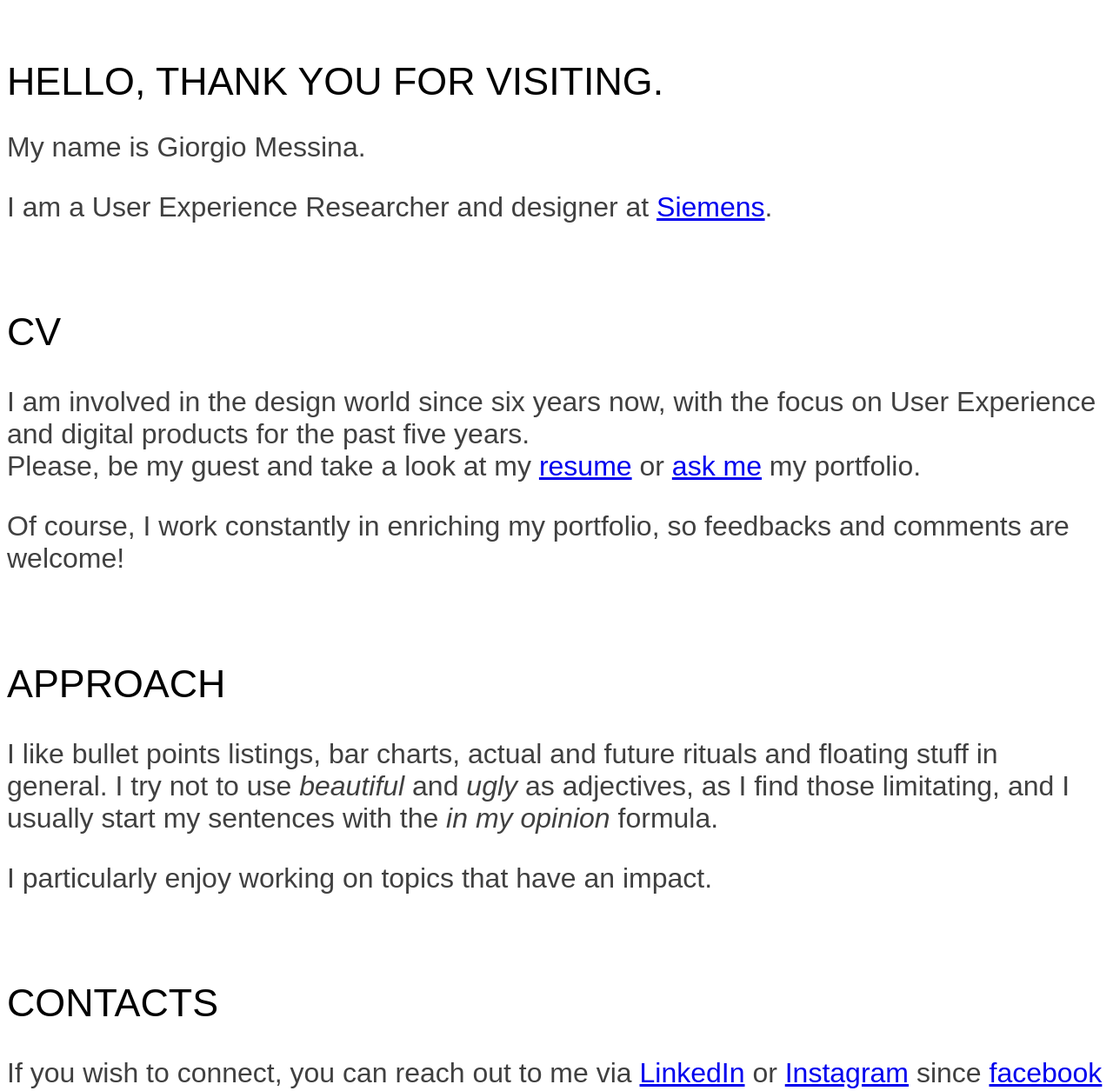
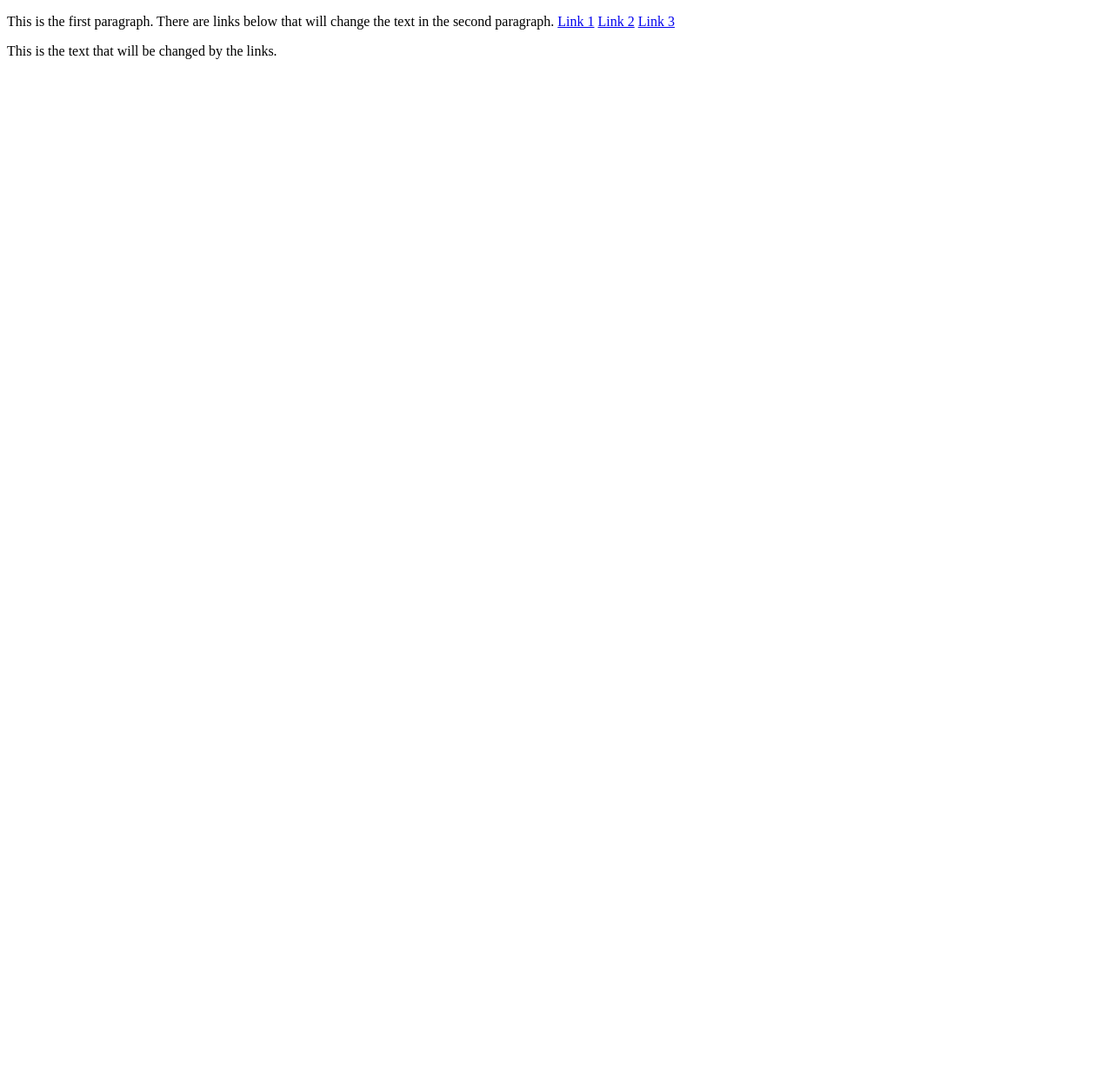
Before and after one commit to giomessinaUX/giomessinaUX.github.io, a plain HTML site: page index.htm in a window 1280 px wide. Shown: the top 1255 px of the page at 87% size. After the commit the page ends 800 px from the top, so only its background shows below. Drawn offline with Linux system fonts and the light colour scheme.

Commit message:
Update index.htm

```diff
--- a/index.htm
+++ b/index.htm
@@ -1,77 +1,48 @@
 <!DOCTYPE html>
+<html lang="en">
 <head>
-    <style>
-		h1,h2,h3,h4{
-			font-family: montserrat, sans-serif;
-			font-style: normal;
-			font-weight: 500;
-                        font-size:2.8em;
+  <meta charset="UTF-8">
+  <meta name="viewport" content="width=device-width, initial-scale=1.0">
+  <title>Link Text Changer</title>
+</head>
+<body>
+  <p id="link-container">
+    This is the first paragraph. There are links below that will change the text in the second paragraph.
+    <a href="#" id="link1">Link 1</a>
+    <a href="#" id="link2">Link 2</a>
+    <a href="#" id="link3">Link 3</a>
+  </p>
 
+  <p id="target-paragraph">This is the text that will be changed by the links.</p>
 
-		}
-		p,li{
-			font-family: navigo, sans-serif;
-			font-style: normal;
-			font-weight: 400;
-			font-size:2em;
-		}
+  <script>
+    // Get references to the elements
+    const linkContainer = document.getElementById("link-container");
+    const targetParagraph = document.getElementById("target-paragraph");
 
-		div > p {
-			color:#404040;
-		}
-.spacer{height: 30px;
-}
-a{text-decoration:underline;
-}
-	</style>
-</head>
+    // Function to update the target paragraph text
+    function updateTargetText(linkId, newText) {
+      if (linkId === this.id) {
+        targetParagraph.textContent = newText;
+      }
+    }
 
-<body>
+    // Add click event listeners to each link
+    linkContainer.querySelectorAll("a").forEach(link => {
+      const linkText = link.textContent;
+      link.addEventListener("click", function(event) {
+        event.preventDefault(); // Prevent default link behavior (page change)
 
+        // Define new text for each link (replace with your desired text)
+        const newText = {
+          "Link 1": "This is the content displayed when Link 1 is clicked.",
+          "Link 2": "This is the content displayed when Link 2 is clicked.",
+          "Link 3": "This is the content displayed when Link 3 is clicked."
+        }[linkText];
 
-
-
-    <!-- –– If you're here, chances are you want to see how i developed this. Please consider this website was built in less than 2 hours, as a design exercise.
-        The page you watched is my answer to the minimalistic websites demand. I decided to focus on contents and information architecture.
-        Who knows, mybe one day this won't be a wordpress landing page anymore ––-->
-        <div class="spacer"> </div>
-        <div class="wrap">
-            <div class="intro">
-                <h1>
-                    HELLO, THANK YOU FOR VISITING.
-                </h1>
-                <p>My name is Giorgio Messina.
-                </p>
-                <p>
-                    I am a User Experience Researcher and designer at <a href="https://www.siemens.com" target="_blank"> Siemens</a>.<br>
-                </p>
-            </div>
-            <div class="spacer">
-            </div>
-            <h2>CV</h2>
-			<p>
-                I am involved in the design world since six years now, with the focus on User Experience and digital products for the past five years.<br>
-                Please, be my guest and take a look at my <a href="CV-Giorgio_Messina-2302 (1).pdf" download="">resume</a> or  <a href="TBD">ask me</a> my portfolio.
-            </p>
-            <p>
-                Of course, I work constantly in enriching my portfolio, so feedbacks and comments are welcome!
-            </p>
-            <div class="spacer">
-            </div>
-            <h2>APPROACH</h2>
-            <p>
-                I like bullet points listings, bar charts, actual and future rituals and floating stuff in general.
-                I try not to use <i>beautiful</i> and <i>ugly</i> as adjectives, as I find those limitating, and I usually start my sentences with the<i> in my opinion</i> formula.</p><p>
-                    I particularly enjoy working on topics that have an impact.
-                </p>	<div class="spacer">
-                </div>
-                <h2>CONTACTS</h2>
-                <p>
-                    If you wish to connect, you can reach out to me via <a href="https://www.linkedin.com/in/giorgio-messina/">LinkedIn</a> or <a href="https://web.archive.org/web/20220105123858/https://www.instagram.com/giom.essina/">Instagram</a> since <a href="https://web.archive.org/web/20220105123858/https://www.facebook.com/LOLHERO.giorgio">facebook</a> and Tik Tok are too personal.
-                </p>
-                <p>Of course, you can also E-Mail at <a href="mailto:giorgiomessina@hotmail.com">this address</a>.</p>
-            </div>
-
-
-
-        </body>
+        updateTargetText.call(link, linkText, newText);
+      });
+    });
+  </script>
+</body>
+</html>
```
